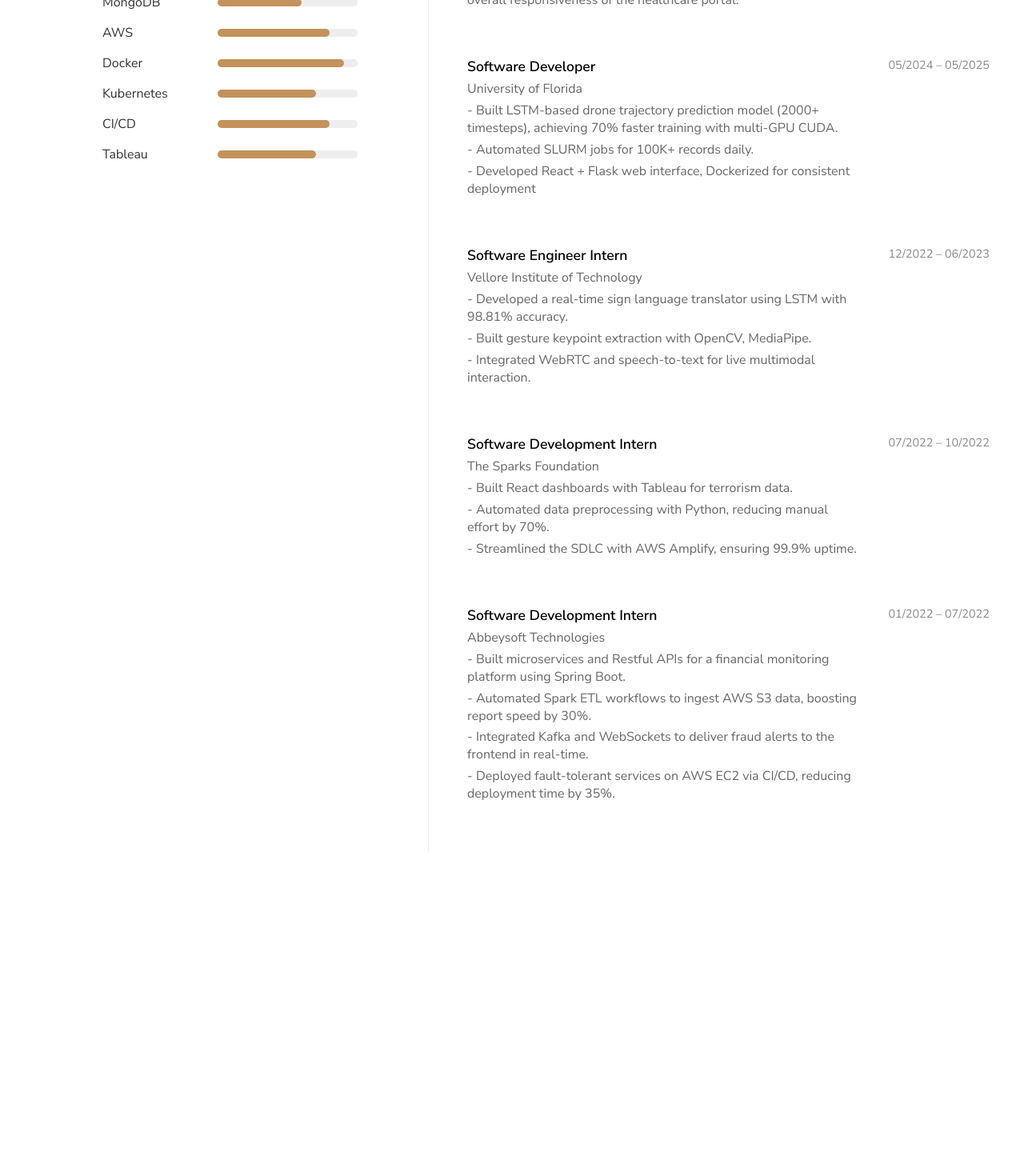
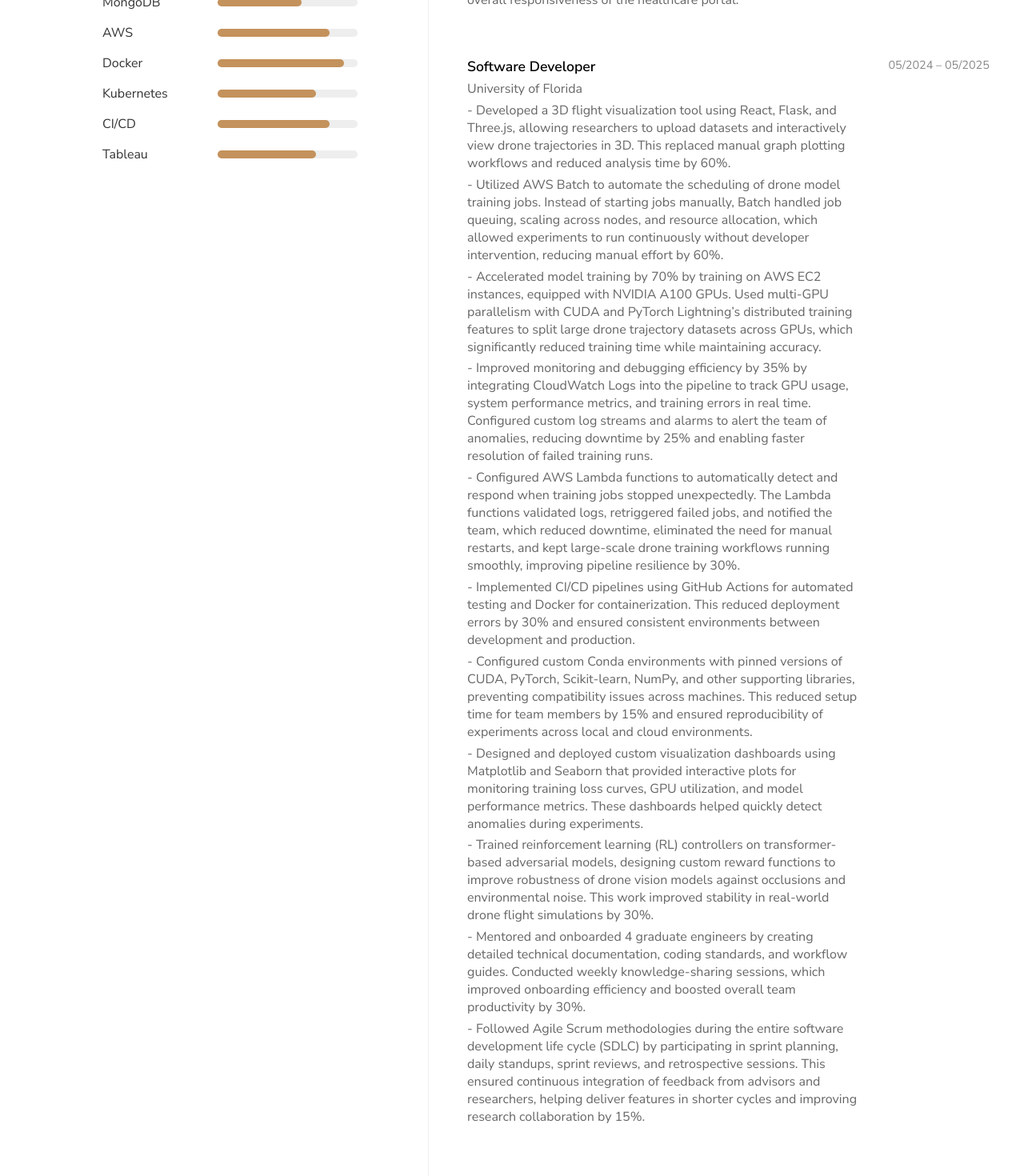
Before and after one commit to NadimintiSujan/sujan-portfolio, a React (Create React App) app: page /resume in a window 1280 px wide. Shown: the part 1480-2950 px from the top of the page at 80% size. Before the commit the page ends 2608 px from the top, so only its background shows below. Built offline with nearby package versions, Linux system fonts and the light colour scheme; a web font is replaced by a local one.

Commit message:
updated all work ex points

```diff
--- a/src/pages/Resume.js
+++ b/src/pages/Resume.js
@@ -115,20 +115,34 @@ const Resume = () => {
               <div>
                 <strong>Software Developer</strong>
                 <p>University of Florida</p>
-                <p>- Built LSTM-based drone trajectory prediction model (2000+ timesteps), achieving 70% faster training with multi-GPU CUDA.</p>
-                <p>- Automated SLURM jobs for 100K+ records daily.</p>
-                <p>- Developed React + Flask web interface, Dockerized for consistent deployment</p>
+                <p>- Developed a 3D flight visualization tool using React, Flask, and Three.js, allowing researchers to upload datasets and interactively view drone trajectories in 3D. This replaced manual graph plotting workflows and reduced analysis time by 60%.</p>
+                <p>- Utilized AWS Batch to automate the scheduling of drone model training jobs. Instead of starting jobs manually, Batch handled job queuing, scaling across nodes, and resource allocation, which allowed experiments to run continuously without developer intervention, reducing manual effort by 60%.</p>
+                <p>- Accelerated model training by 70% by training on AWS EC2 instances, equipped with NVIDIA A100 GPUs. Used multi-GPU parallelism with CUDA and PyTorch Lightning’s distributed training features to split large drone trajectory datasets across GPUs, which significantly reduced training time while maintaining accuracy.</p>
+                <p>- Improved monitoring and debugging efficiency by 35% by integrating CloudWatch Logs into the pipeline to track GPU usage, system performance metrics, and training errors in real time. Configured custom log streams and alarms to alert the team of anomalies, reducing downtime by 25% and enabling faster resolution of failed training runs.</p>
+                <p>- Configured AWS Lambda functions to automatically detect and respond when training jobs stopped unexpectedly. The Lambda functions validated logs, retriggered failed jobs, and notified the team, which reduced downtime, eliminated the need for manual restarts, and kept large-scale drone training workflows running smoothly, improving pipeline resilience by 30%.</p>
+                <p>- Implemented CI/CD pipelines using GitHub Actions for automated testing and Docker for containerization. This reduced deployment errors by 30% and ensured consistent environments between development and production.</p>
+                <p>- Configured custom Conda environments with pinned versions of CUDA, PyTorch, Scikit-learn, NumPy, and other supporting libraries, preventing compatibility issues across machines. This reduced setup time for team members by 15% and ensured reproducibility of experiments across local and cloud environments.</p>
+                <p>- Designed and deployed custom visualization dashboards using Matplotlib and Seaborn that provided interactive plots for monitoring training loss curves, GPU utilization, and model performance metrics. These dashboards helped quickly detect anomalies during experiments.</p>
+                <p>- Trained reinforcement learning (RL) controllers on transformer-based adversarial models, designing custom reward functions to improve robustness of drone vision models against occlusions and environmental noise. This work improved stability in real-world drone flight simulations by 30%.</p>
+                <p>- Mentored and onboarded 4 graduate engineers by creating detailed technical documentation, coding standards, and workflow guides. Conducted weekly knowledge-sharing sessions, which improved onboarding efficiency and boosted overall team productivity by 30%.</p>
+                <p>- Followed Agile Scrum methodologies during the entire software development life cycle (SDLC) by participating in sprint planning, daily standups, sprint reviews, and retrospective sessions. This ensured continuous integration of feedback from advisors and researchers, helping deliver features in shorter cycles and improving research collaboration by 15%.</p>
               </div>
               <span>05/2024 – 05/2025</span>
             </div>
 
             <div className="item">
               <div>
-                <strong>Software Engineer Intern</strong>
+                <strong>Software Engineer</strong>
                 <p>Vellore Institute of Technology</p>
-                <p>- Developed a real-time sign language translator using LSTM with 98.81% accuracy.</p>
-                <p>- Built gesture keypoint extraction with OpenCV, MediaPipe.</p>
-                <p>- Integrated WebRTC and speech-to-text for live multimodal interaction.</p>
+                <p>- Built a real-time video application using Flask that translated sign language gestures into text. The system allowed non-signers to understand conversations more effectively, improving comprehension during live testing scenarios by 50%.</p>
+                <p>- Designed and implemented a Python-based data pipeline to handle 25K+ gesture sequences, with features such as checkpoints, early stopping, and custom monitoring scripts. This improved pipeline reliability by 35% and reduced retraining overhead by 40%, saving significant computation time.</p>
+                <p>- Developed REST APIs and microservices for ingesting video frames and performing gesture recognition using MediaPipe for keypoint extraction and OpenCV for real-time video processing. These services reduced end-to-end system latency by 40%, making translation faster and smoother.</p>
+                <p>- Trained an LSTM-based deep learning model (TensorFlow, Keras) on 25K+ gesture sequences, enabling accurate temporal sequence prediction. The model achieved 98.8% accuracy in translating continuous sign gestures into text, significantly improving real-time translation quality.</p>
+                <p>- Created rule-based Natural Language Processing (NLP) modules that dynamically converted raw gesture sequences into grammatically correct text output. This ensured that translated sentences were more natural and context-aware for users.</p>
+                <p>- Implemented a responsive React frontend that displayed dynamic caption overlays on video feeds, ensuring that translated text appeared in sync with gestures. This improved readability by 25% and made the interface more accessible for users.</p>
+                <p>- Experimented with speech-to-text API to extend the system with live audio captioning, offering a combined accessibility solution for both hearing- and speech-impaired users.</p>
+                <p>- Built unit tests with PyTest to validate gesture recognition models and pipeline components, achieving 75% code coverage and catching multiple edge cases before deployment.</p>
+                <p>- Conducted usability studies with 20+ participants, including both signers and non-signers, to evaluate system performance and user experience. Gathered structured feedback that directly influenced UI/UX improvements, such as font sizes, overlay placement, and caption timing.</p>
               </div>
               <span>12/2022 – 06/2023</span>
             </div>
@@ -137,21 +151,24 @@ const Resume = () => {
               <div>
                 <strong>Software Development Intern</strong>
                 <p>The Sparks Foundation</p>
-                <p>- Built React dashboards with Tableau for terrorism data.</p>
-                <p>- Automated data preprocessing with Python, reducing manual effort by 70%.</p>
-                <p>- Streamlined the SDLC with AWS Amplify, ensuring 99.9% uptime.</p>
+                <p>- Built a React-based dashboard integrated with Tableau, enabling interactive visualizations of global terrorism datasets. Users could filter, drill down, and analyze large-scale data easily.</p>
+                <p>- Automated Python preprocessing scripts to clean and transform raw terrorism datasets before visualization, improving data quality and scalability of the pipeline.</p>
+                <p>- Deployed the system using AWS Amplify, achieving 99.9% uptime and reducing manual deployment effort by 70%.</p>
+                <p>- Improved the analysis workflow by delivering dashboards that scaled for large data volumes, providing real-time insights into global security trends.</p>
               </div>
-              <span>07/2022 – 10/2022</span>
+              <span>07/2022 – 08/2022</span>
             </div>
 
             <div className="item">
               <div>
                 <strong>Software Development Intern</strong>
                 <p>Abbeysoft Technologies</p>
-                <p>- Built microservices and Restful APIs for a financial monitoring platform using Spring Boot.</p>
-                <p>- Automated Spark ETL workflows to ingest AWS S3 data, boosting report speed by 30%.</p>
-                <p>- Integrated Kafka and WebSockets to deliver fraud alerts to the frontend in real-time.</p>
-                <p>- Deployed fault-tolerant services on AWS EC2 via CI/CD, reducing deployment time by 35%.</p>
+                <p>- Designed and implemented Spring Boot microservices and REST APIs for a financial monitoring system workflows, enabling modular, reusable, and secure data exchange across backend services. This architecture improved maintainability and made it easier for multiple teams to extend features independently.</p>
+                <p>- Developed REST APIs to trigger Spark ETL jobs in Databricks, orchestrating ingestion and transformation of raw financial data stored in AWS S3. This automation eliminated repetitive manual processes, cutting data preparation effort by 30% and ensuring more consistent data availability for analytics.</p>
+                <p>- Created Kafka consumers to handle real-time fraud alerts, streaming them to frontend dashboards through WebSockets. This architecture delivered sub-2-second latency, improving fraud analyst responsiveness and reducing false negatives by enabling immediate investigation of suspicious activity.</p>
+                <p>- Built a MongoDB snapshot store to persist recent transaction logs and event streams, allowing dashboards to reload the latest data instantly after refresh or restart. This not only enhanced the user experience for fraud analysts but also improved backend recovery speed by 30% in failover situations.</p>
+                <p>- Wrote unit and integration tests with JUnit, achieving 85% coverage across critical services. This high test coverage significantly reduced regressions and improved confidence during production releases, while speeding up code reviews.</p>
+                <p>- Deployed containerized backend services on AWS ECS Fargate using automated CI/CD pipelines, which streamlined deployments across multiple environments. This reduced deployment time by 35% while improving scalability and fault tolerance of the financial system.</p>
               </div>
               <span>01/2022 – 07/2022</span>
             </div>
```
